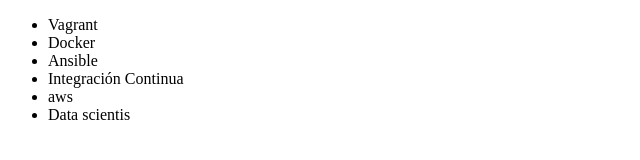
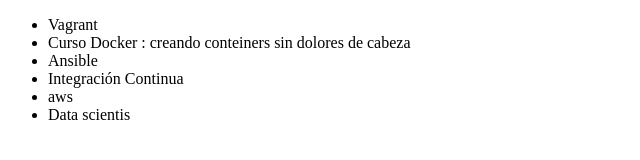
Before and after one commit to Engineer-Lemus/Git-Alura-prueba-2, a plain HTML site: page index.html in a window 1280 px wide. Shown: the whole page, without its empty margins (0-640 px from the left). Drawn offline with Linux system fonts and the light colour scheme.

Commit message:
Actualizando nombre del curso Docker

```diff
--- a/index.html
+++ b/index.html
@@ -7,7 +7,7 @@
 <body>
      <ul>
          <li> Vagrant </li>
-         <li> Docker </li>
+         <li> Curso Docker : creando conteiners sin dolores de cabeza </li>
          <li> Ansible </li>
          <li> Integración Continua </li>
          <li> aws </li>
```
